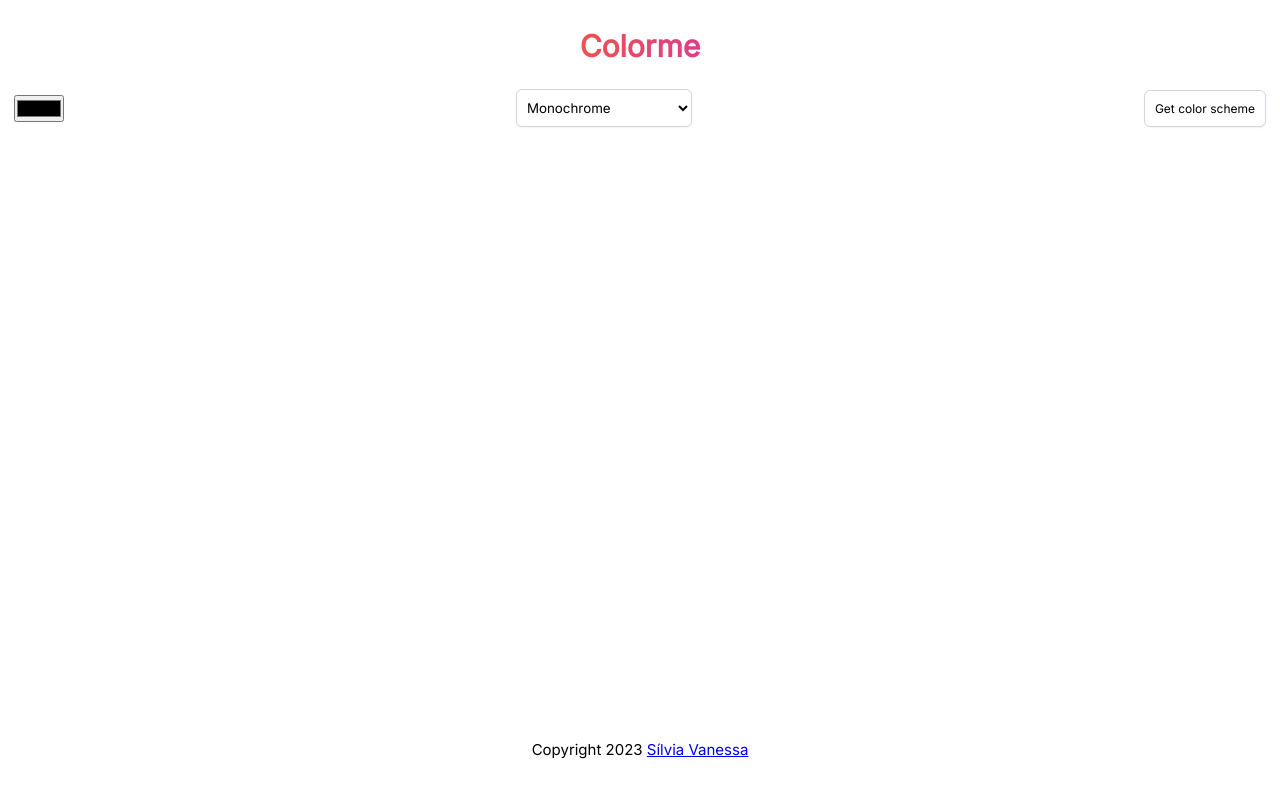
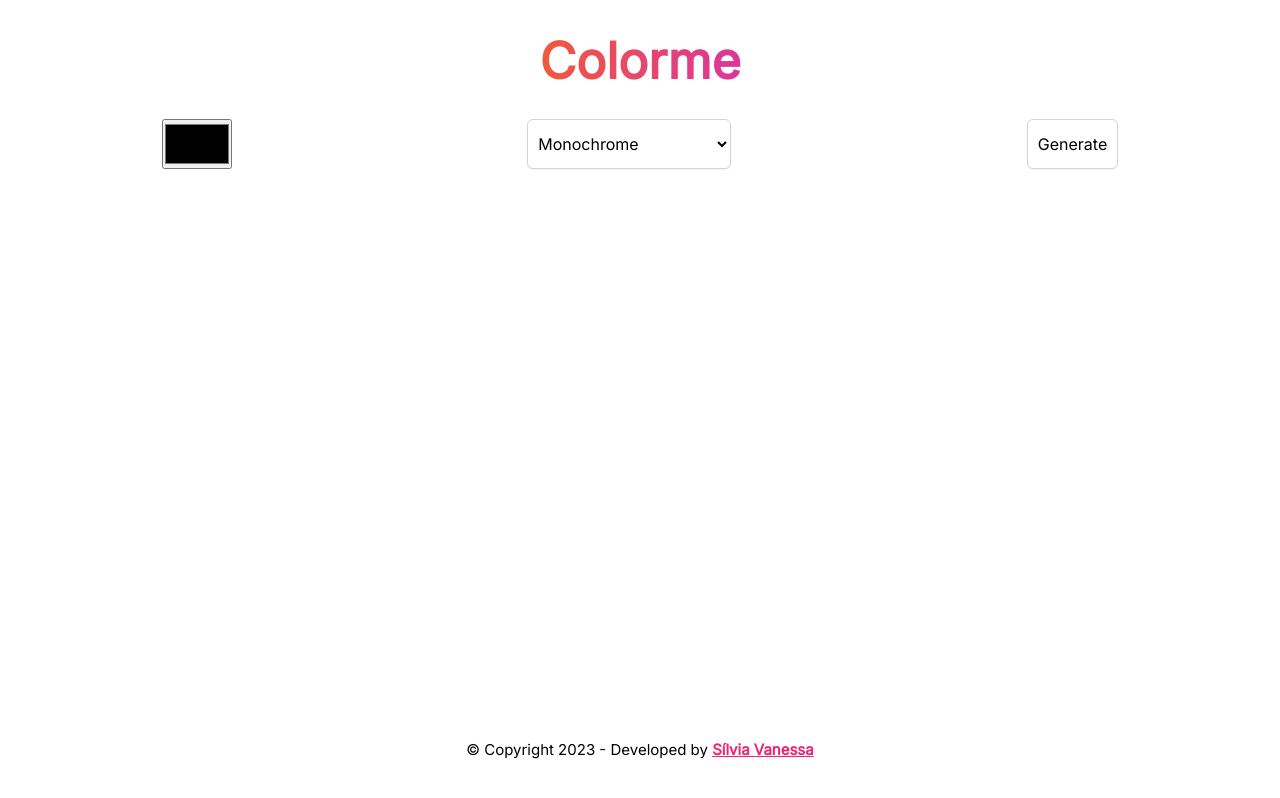
Before and after one commit to Nessvah/color_scheme_generator, a plain HTML site: page index.html in a window 1280 px wide. Drawn offline with Linux system fonts and the light colour scheme.

Commit message:
final touches

```diff
--- a/index.html
+++ b/index.html
@@ -29,14 +29,17 @@
           <option value="triad">Triad</option>
           <option value="quad">Quad</option>
         </select>
-        <button type="submit">Get color scheme</button>
+        <button type="submit">Generate</button>
       </form>
     </header>
     <main class="color__info" id="color__grid"></main>
     <footer>
       <p>
-        Copyright 2023
-        <a href="http://" target="_blank" rel="noopener noreferrer"
+        © Copyright 2023 - Developed by
+        <a
+          href="https://github.com/Nessvah"
+          target="_blank"
+          rel="noopener noreferrer"
           >Sílvia Vanessa</a
         >
       </p>
--- a/style.css
+++ b/style.css
@@ -57,6 +57,10 @@ form {
   justify-content: space-between;
 }
 
+input[type="color"] {
+  cursor: pointer;
+}
+
 select,
 button {
   padding: 0.9rem 0.6rem;
@@ -65,11 +69,16 @@ button {
   border-radius: 6px;
   background-color: #fff;
   font-family: inherit;
+  cursor: pointer;
 }
 
 button {
   font-size: 1.2rem;
   padding: 1rem;
+}
+
+button:hover {
+  box-shadow: 1px 1px 2px rgba(0, 0, 0, 0.3);
 }
 
 .request__container {
@@ -99,4 +108,78 @@ footer {
   justify-content: center;
   align-items: center;
   margin-top: auto;
+  padding: 1rem;
 }
+
+a:link {
+  color: #f32170;
+  font-weight: 700;
+}
+
+a:visited {
+  color: #420b20;
+}
+
+a:hover,
+a:active {
+  color: hotpink;
+}
+
+/* MEDIA QUERIES */
+@media (max-width: 320px) {
+  /* Specific for samsung fold */
+
+  form {
+    flex-direction: column;
+    gap: 1rem;
+    align-items: stretch;
+  }
+}
+
+@media (min-width: 576px) {
+  /* Styles for tablets / medium devices */
+
+  h1 {
+    font-size: 4rem;
+  }
+
+  input[type="color"] {
+    width: 7rem;
+    height: 5rem;
+  }
+
+  select,
+  button {
+    height: 5rem;
+    font-size: inherit;
+  }
+
+  .color__code {
+    font-size: 1.4rem;
+  }
+}
+
+@media (min-width: 768px) {
+  /* Styles for large devices */
+
+  h1 {
+    font-size: 5rem;
+  }
+
+  form {
+    justify-content: space-around;
+  }
+
+  .request__container {
+    margin: 2.4rem 1.4rem 5rem;
+  }
+
+  select,
+  button {
+    font-size: 1.6rem;
+  }
+
+  .color__code {
+    font-size: 1.5rem;
+  }
+}
```
Also changed, not shown: index.js (+0 -14 lines).
